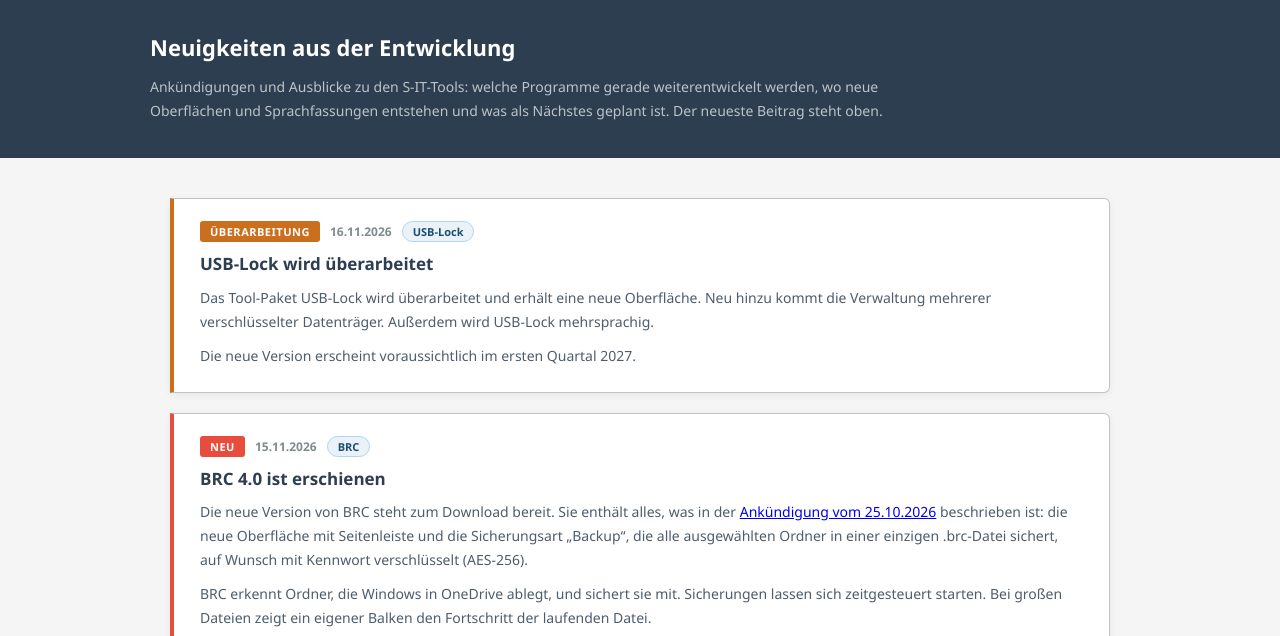
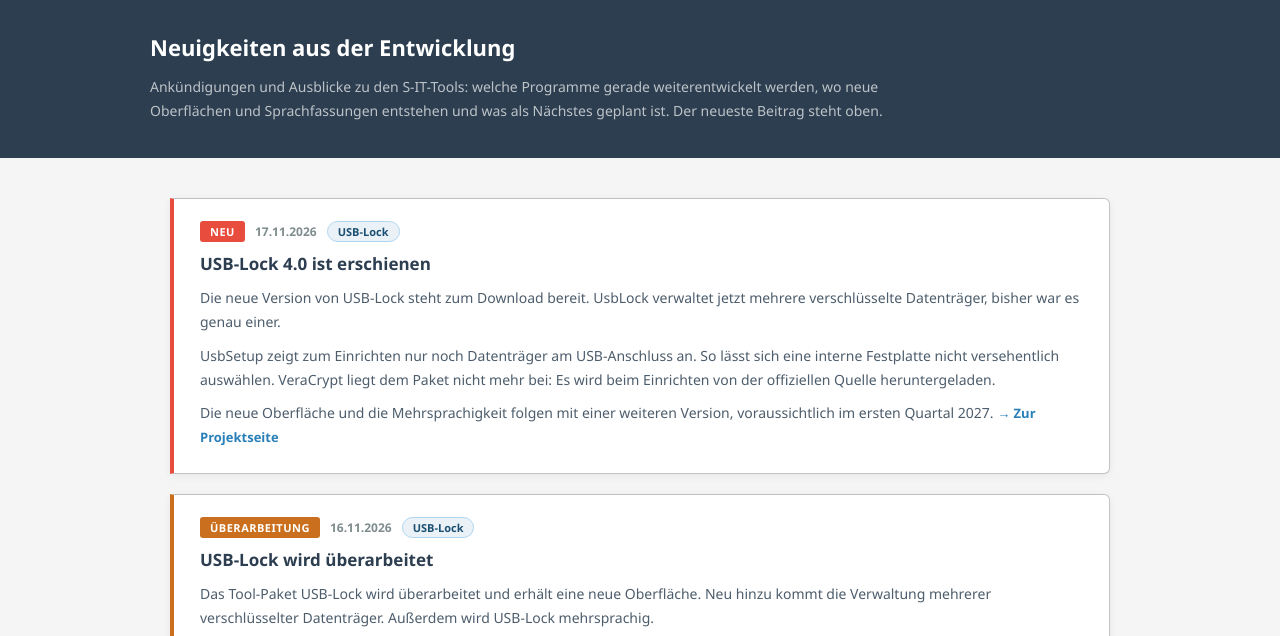
Before and after one commit to SattlerIT/sattlerit-tools, a plain HTML site: page neuigkeiten.html in a window 1280 px wide. Shown: the part 131-767 px from the top of the page. Drawn offline with Linux system fonts and the light colour scheme.

Commit message:
Add files via upload

```diff
--- a/neuigkeiten.html
+++ b/neuigkeiten.html
@@ -273,6 +273,19 @@
   -->
 
   <!-- BEITRAG -->
+  <article class="post neu" id="usblock-40">
+    <div class="post-meta">
+      <span class="label neu">Neu</span>
+      <span class="post-date">17.11.2026</span>
+      <a class="post-tool" href="https://sattlerit.github.io/sit-usblock/">USB-Lock</a>
+    </div>
+    <h2>USB-Lock 4.0 ist erschienen</h2>
+    <p>Die neue Version von USB-Lock steht zum Download bereit. UsbLock verwaltet jetzt mehrere verschlüsselte Datenträger, bisher war es genau einer.</p>
+    <p>UsbSetup zeigt zum Einrichten nur noch Datenträger am USB-Anschluss an. So lässt sich eine interne Festplatte nicht versehentlich auswählen. VeraCrypt liegt dem Paket nicht mehr bei: Es wird beim Einrichten von der offiziellen Quelle heruntergeladen.</p>
+    <p>Die neue Oberfläche und die Mehrsprachigkeit folgen mit einer weiteren Version, voraussichtlich im ersten Quartal 2027. <a class="more" href="https://sattlerit.github.io/sit-usblock/">→ Zur Projektseite</a></p>
+  </article>
+
+  <!-- BEITRAG -->
   <article class="post ueber" id="usblock">
     <div class="post-meta">
       <span class="label ueber">Überarbeitung</span>
```
Also changed, not shown: news-en.html (+13 -0 lines).
